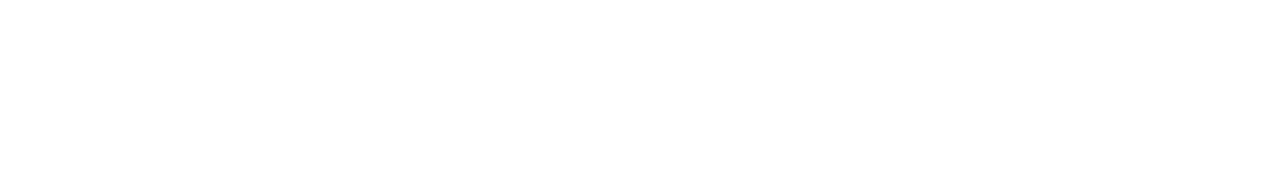
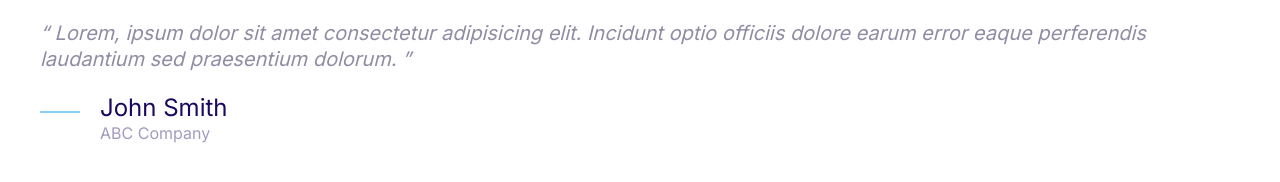
Before and after one commit to PangPang1999/moshify, a plain HTML site: page index.html in a window 1280 px wide. Drawn offline with Linux system fonts and the light colour scheme.

Commit message:
Add quote component with styling and layout

```diff
--- a/css/style.css
+++ b/css/style.css
@@ -377,3 +377,52 @@ a {
 .media__image {
   margin-top: 1rem;
 }
+
+/* Quotes */
+.quote {
+  font-size: 3rem;
+  font-style: italic;
+  color: var(--color-body-darker);
+  line-height: 1.3;
+}
+
+.quote__text::before {
+  content: open-quote;
+}
+
+.quote__text::after {
+  content: close-quote;
+}
+
+.quote__author {
+  font-size: 3rem;
+  font-weight: 500;
+  font-style: normal;
+  margin-bottom: 0;
+}
+
+.quote__organization {
+  color: var(--color-headings);
+  opacity: 0.4;
+  font-size: 2rem;
+  font-style: normal;
+}
+
+.quote__line {
+  position: relative;
+  bottom: 10px;
+}
+
+@media screen and (min-width: 1024px) {
+  .quote {
+    font-size: 2rem;
+  }
+
+  .quote__author {
+    font-size: 2.4rem;
+  }
+
+  .quote__organization {
+    font-size: 1.6rem;
+  }
+}
--- a/index.html
+++ b/index.html
@@ -11,5 +11,26 @@
     <link rel="stylesheet" href="css/normalize.css" />
     <link rel="stylesheet" href="css/style.css" />
   </head>
-  <body></body>
+  <body>
+    <blockquote class="quote">
+      <p class="quote__text">
+        Lorem, ipsum dolor sit amet consectetur adipisicing elit. Incidunt optio
+        officiis dolore earum error eaque perferendis laudantium sed praesentium
+        dolorum.
+      </p>
+      <footer>
+        <div class="media">
+          <div class="media__image">
+            <svg class="icon icon--primary quote__line">
+              <use xlink:href="images/sprite.svg#line"></use>
+            </svg>
+          </div>
+          <div class="media__body">
+            <h3 class="media__title quote__author">John Smith</h3>
+            <p class="quote__organization">ABC Company</p>
+          </div>
+        </div>
+      </footer>
+    </blockquote>
+  </body>
 </html>
```
Also changed, not shown: components/quotes.html (added, +20 -0 lines).
